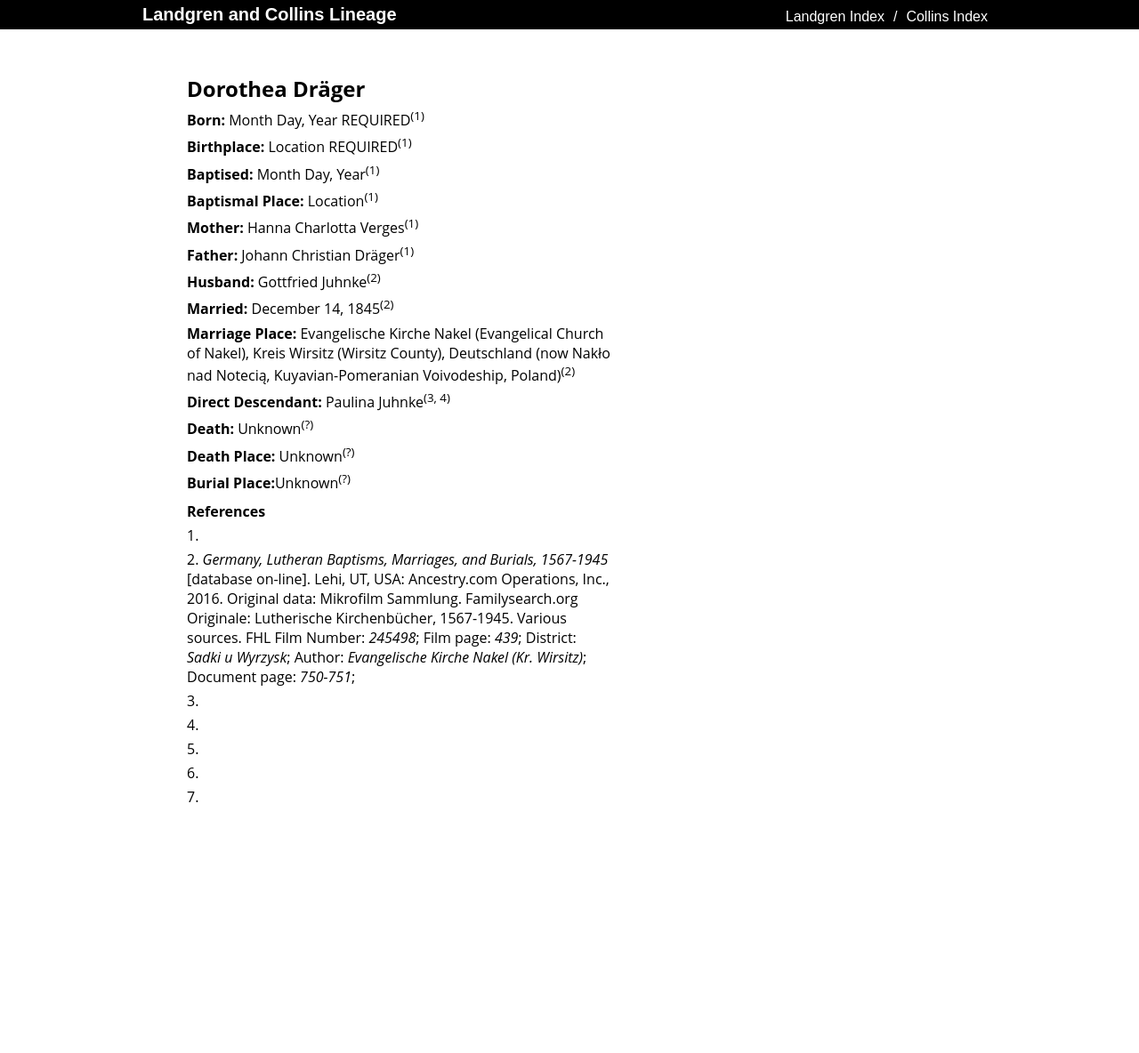
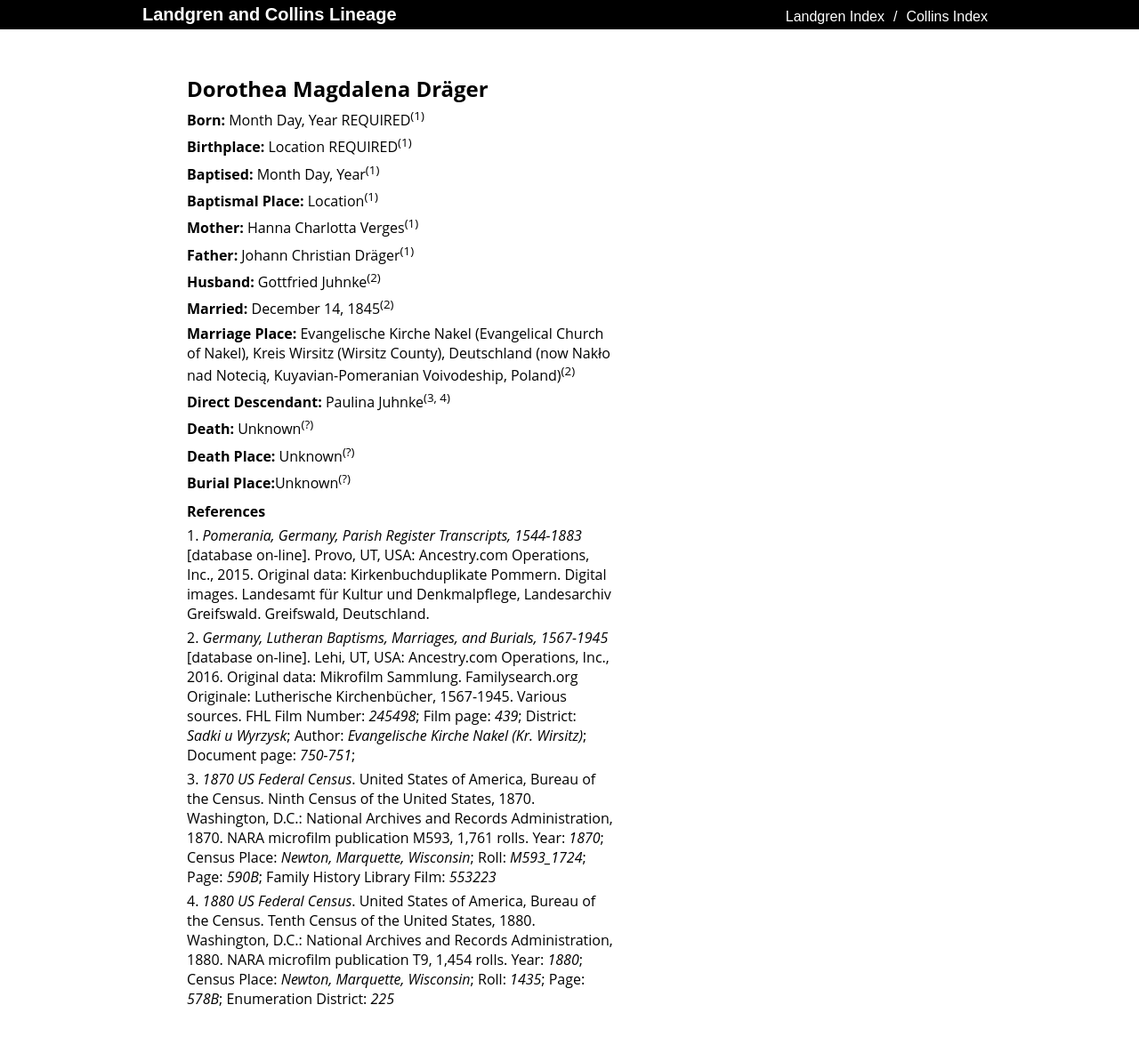
Before and after one commit to krogersst/landgren-collins, a Jekyll site: the page built from person/dorothea-draeger.md, in a window 1280 px wide. Shown: the whole page at 89% size. Built offline with Jekyll 4.4.1, drawn with Linux system fonts in a browser that asks for light colours; before the commit the page ends 957 px from its top, so only the background shows below that.

Commit message:
Update references on dorothea-draeger.md

```diff
--- a/person/dorothea-draeger.md
+++ b/person/dorothea-draeger.md
@@ -1,6 +1,6 @@
 ---
 layout: person
-person_name: Dorothea Dräger
+person_name: Dorothea Magdalena Dräger
 permalink: /person/dorothea-draeger
 born: Month Day, Year REQUIRED
 born_ref1: "1"
@@ -31,20 +31,12 @@ burial_place: Unknown
 burial_place_ref1: "?"
 ---
 
-
-
 #### References
 
-<a id="1">1. </a>
+<a id="1">1. </a> [_Pomerania, Germany, Parish Register Transcripts, 1544-1883_](https://search.ancestrylibrary.com/cgi-bin/sse.dll?dbid=8798&h=290767&indiv=try&o_vc=Record:OtherRecord&rhSource=6742) [database on-line]. Provo, UT, USA: Ancestry.com Operations, Inc., 2015. Original data: Kirkenbuchduplikate Pommern. Digital images. Landesamt für Kultur und Denkmalpflege, Landesarchiv Greifswald. Greifswald, Deutschland.
 
 <a id="2">2. </a> [_Germany, Lutheran Baptisms, Marriages, and Burials, 1567-1945_](https://search.ancestrylibrary.com/cgi-bin/sse.dll?dbid=61250&h=3055246&indiv=try&o_vc=Record:OtherRecord&rhSource=6742) [database on-line]. Lehi, UT, USA: Ancestry.com Operations, Inc., 2016. Original data: Mikrofilm Sammlung. Familysearch.org Originale: Lutherische Kirchenbücher, 1567-1945. Various sources. FHL Film Number: _245498_; Film page: _439_; District: _Sadki u Wyrzysk_; Author: _Evangelische Kirche Nakel (Kr. Wirsitz)_; Document page: _750-751_;
 
-<a id="3">3. </a>
+<a id="3">3. </a> [_1870 US Federal Census_](https://search.ancestrylibrary.com/cgi-bin/sse.dll?dbid=7163&h=8316775&indiv=try&o_vc=Record:OtherRecord&rhSource=6742). United States of America, Bureau of the Census. Ninth Census of the United States, 1870. Washington, D.C.: National Archives and Records Administration, 1870. NARA microfilm publication M593, 1,761 rolls. Year: _1870_; Census Place: _Newton, Marquette, Wisconsin_; Roll: _M593_1724_; Page: _590B_; Family History Library Film: _553223_
 
-<a id="4">4. </a>
-
-<a id="5">5. </a>
-
-<a id="6">6. </a>
-
-<a id="7">7. </a>
+<a id="4">4. </a> [_1880 US Federal Census_.](https://search.ancestrylibrary.com/cgi-bin/sse.dll?db=1880usfedcen&indiv=try&h=46205400) United States of America, Bureau of the Census. Tenth Census of the United States, 1880. Washington, D.C.: National Archives and Records Administration, 1880. NARA microfilm publication T9, 1,454 rolls. Year: _1880_; Census Place: _Newton, Marquette, Wisconsin_; Roll: _1435_; Page: _578B_; Enumeration District: _225_
```
